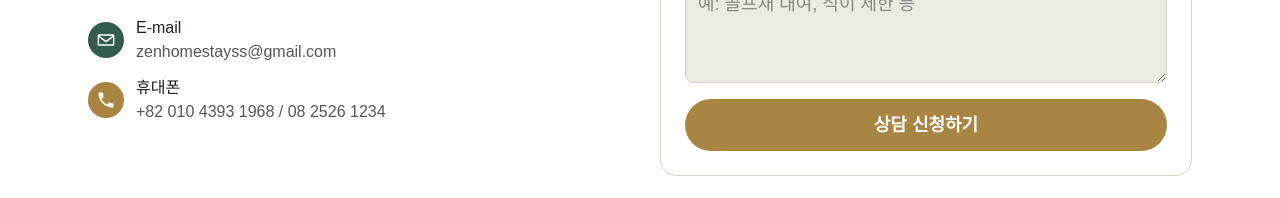
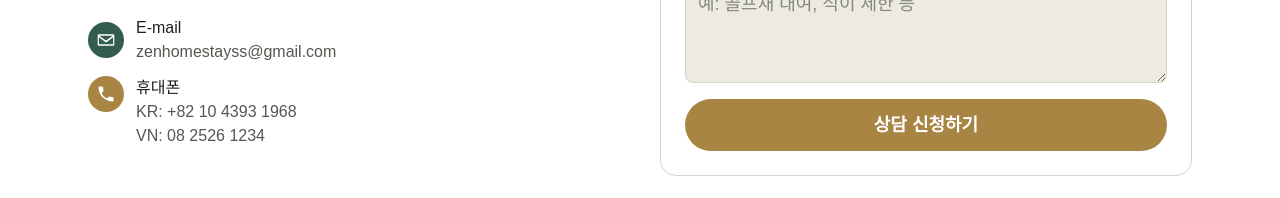
Before and after one commit to khanhnhv-metaf/Metaf-gofl, a Next.js app: page / in a window 1280 px wide. Shown: the part 4879-5077 px from the top of the page. Built offline with nearby package versions, Linux system fonts and the light colour scheme; no server answers; the database is empty.

Commit message:
first deploy

```diff
--- a/src/components/ContactSection.tsx
+++ b/src/components/ContactSection.tsx
@@ -11,8 +11,6 @@ function getChannelHref(key: string, value: string | null): string | null {
   switch (key) {
     case "email":
       return `mailto:${value}`;
-    case "phone":
-      return `tel:${value.split("/")[0].replace(/[^\d+]/g, "")}`;
     case "zalo":
       return `https://zalo.me/${value.replace(/^0/, "84")}`;
     case "telegram":
@@ -51,6 +49,37 @@ export default function ContactSection() {
             </span>
             <dl className="mt-3 grid gap-3">
               {c.channels.map((channel) => {
+                if (channel.key === "phone" && channel.value) {
+                  const lines = channel.value.split("\n");
+                  return (
+                    <div
+                      key={channel.key}
+                      className="flex items-start gap-3 text-base"
+                    >
+                      <ContactChannelIcon channelKey={channel.key} />
+                      <div>
+                        <dt className="font-medium text-ink">{channel.label}</dt>
+                        <dd className="text-ink-soft">
+                          {lines.map((line) => {
+                            const tel = line
+                              .replace(/^[^:]*:\s*/, "")
+                              .replace(/[^\d+]/g, "");
+                            return (
+                              <a
+                                key={line}
+                                href={`tel:${tel}`}
+                                className="block hover:text-fairway-2 hover:underline"
+                              >
+                                {line}
+                              </a>
+                            );
+                          })}
+                        </dd>
+                      </div>
+                    </div>
+                  );
+                }
+
                 const href = getChannelHref(channel.key, channel.value);
                 const Wrapper = href ? "a" : "div";
                 return (
--- a/src/lib/translations.ts
+++ b/src/lib/translations.ts
@@ -149,7 +149,7 @@ export const translations = {
         {
           key: "phone" as const,
           label: "Số điện thoại",
-          value: "+82 010 4393 1968 / 08 2526 1234" as string | null,
+          value: "KR: +82 10 4393 1968\nVN: 08 2526 1234" as string | null,
         },
       ],
       form: {
@@ -325,7 +325,7 @@ export const translations = {
         {
           key: "phone" as const,
           label: "휴대폰",
-          value: "+82 010 4393 1968 / 08 2526 1234" as string | null,
+          value: "KR: +82 10 4393 1968\nVN: 08 2526 1234" as string | null,
         },
       ],
       form: {
```
